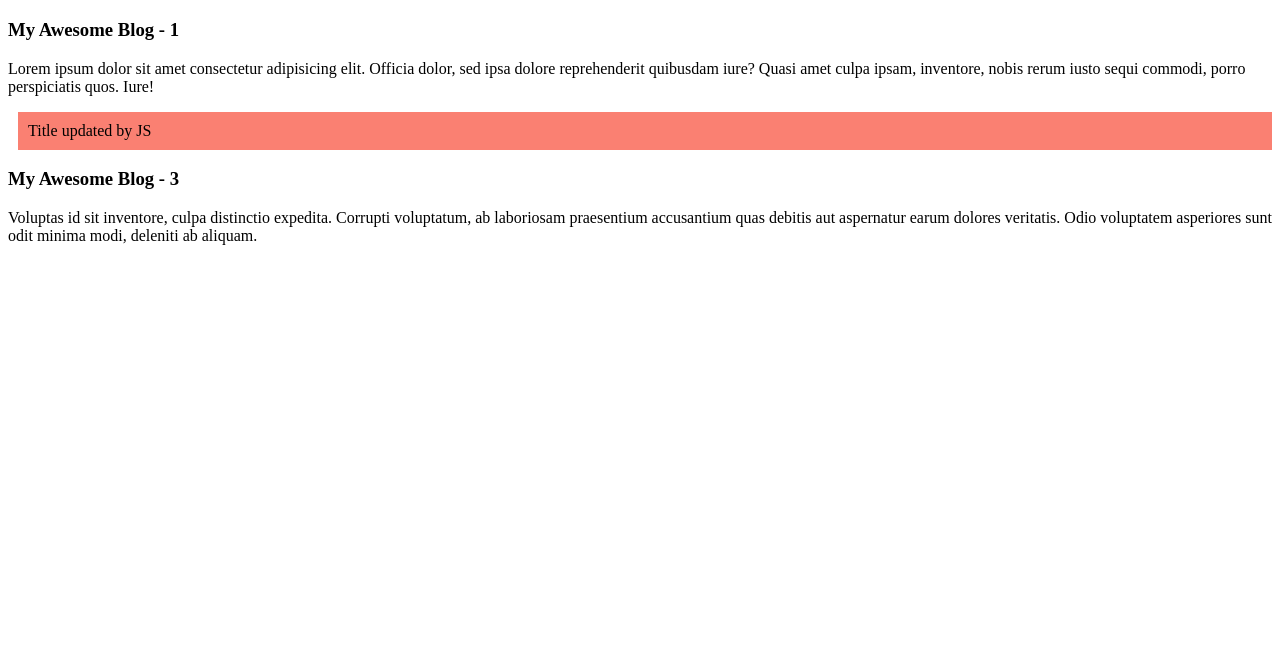
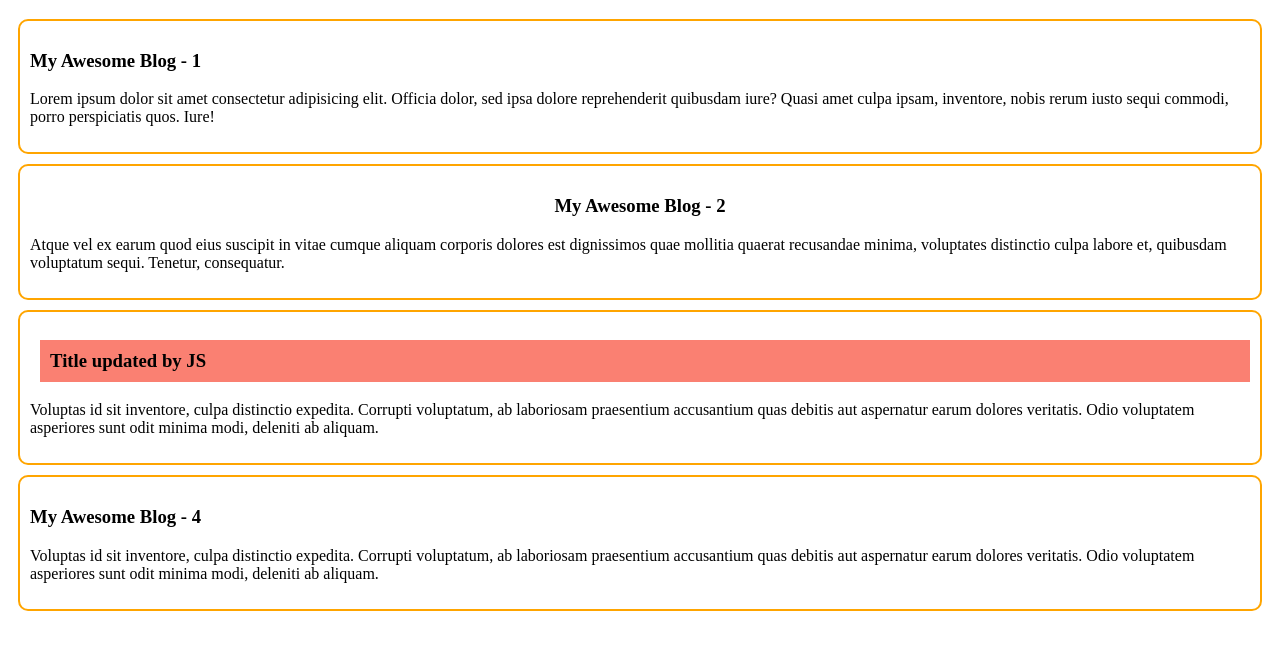
Before and after one commit to bishnuphitron/js-dom, a plain HTML site: page dom.html in a window 1280 px wide. Shown: the part 61-710 px from the top of the page. Drawn offline with Linux system fonts and the light colour scheme.

Commit message:
Explore getElementsByClassName and querySelectorAll

```diff
--- a/dom.html
+++ b/dom.html
@@ -9,6 +9,13 @@
     /* #second-title{
       background-color: rgb(235, 204, 182);
     } */
+
+    /* .blog{
+      border: 2px solid orange;
+      border-radius: 10px;
+      margin: 5px;
+      padding: 5px;
+    } */
   </style>
 </head>
 <body>
@@ -16,17 +23,21 @@
     <h1>Welcome to my blog website</h1>
   </header>
   <main>
-    <section>
-      <article>
+    <section class="blogs">
+      <article class="blog">
         <h3>My Awesome Blog - 1</h3>
         <p>Lorem ipsum dolor sit amet consectetur adipisicing elit. Officia dolor, sed ipsa dolore reprehenderit quibusdam iure? Quasi amet culpa ipsam, inventore, nobis rerum iusto sequi commodi, porro perspiciatis quos. Iure!</p>
       </article>
-      <article id="third-title">
+      <article id="second-blog" class="blog">
         <h3 id="second-title">My Awesome Blog - 2</h3>
         <p>Atque vel ex earum quod eius suscipit in vitae cumque aliquam corporis dolores est dignissimos quae mollitia quaerat recusandae minima, voluptates distinctio culpa labore et, quibusdam voluptatum sequi. Tenetur, consequatur.</p>
       </article>
-      <article id="fourth-title">
-        <h3>My Awesome Blog - 3</h3>
+      <article class="blog">
+        <h3 id="third-title">My Awesome Blog - 3</h3>
+        <p>Voluptas id sit inventore, culpa distinctio expedita. Corrupti voluptatum, ab laboriosam praesentium accusantium quas debitis aut aspernatur earum dolores veritatis. Odio voluptatem asperiores sunt odit minima modi, deleniti ab aliquam.</p>
+      </article>
+      <article class="blog">
+        <h3 id="fourth-title">My Awesome Blog - 4</h3>
         <p>Voluptas id sit inventore, culpa distinctio expedita. Corrupti voluptatum, ab laboriosam praesentium accusantium quas debitis aut aspernatur earum dolores veritatis. Odio voluptatem asperiores sunt odit minima modi, deleniti ab aliquam.</p>
       </article>
     </section>
@@ -38,6 +49,7 @@
       // console.log(h3.innerText);
     }
 
+    // explore getElementById
     const secondTitle = document.getElementById('second-title');
     secondTitle.style.textAlign = 'center';
 
@@ -46,6 +58,22 @@
     thirdTitle.style.backgroundColor = 'salmon';
     thirdTitle.style.padding = '10px';
     thirdTitle.style.marginLeft = '10px';
+
+    // explore getElementsByClassName
+    const blogs = document.getElementsByClassName('blog');
+    for (const blog of blogs) {
+      blog.style.border = '2px solid orange';
+      blog.style.borderRadius = '10px';
+      blog.style.margin = '10px';
+      blog.style.padding = '10px';
+    }
+
+    // css selector
+    const cssBlog = document.querySelectorAll('.blog');
+    const cssBlog2 = document.querySelector('.blog');
+    const cssBlog3 = document.querySelectorAll('p');
+    const cssBlog4 = document.querySelectorAll('#second-blog p');
+    console.log(cssBlog4);
   </script>
 </body>
 </html>
```
